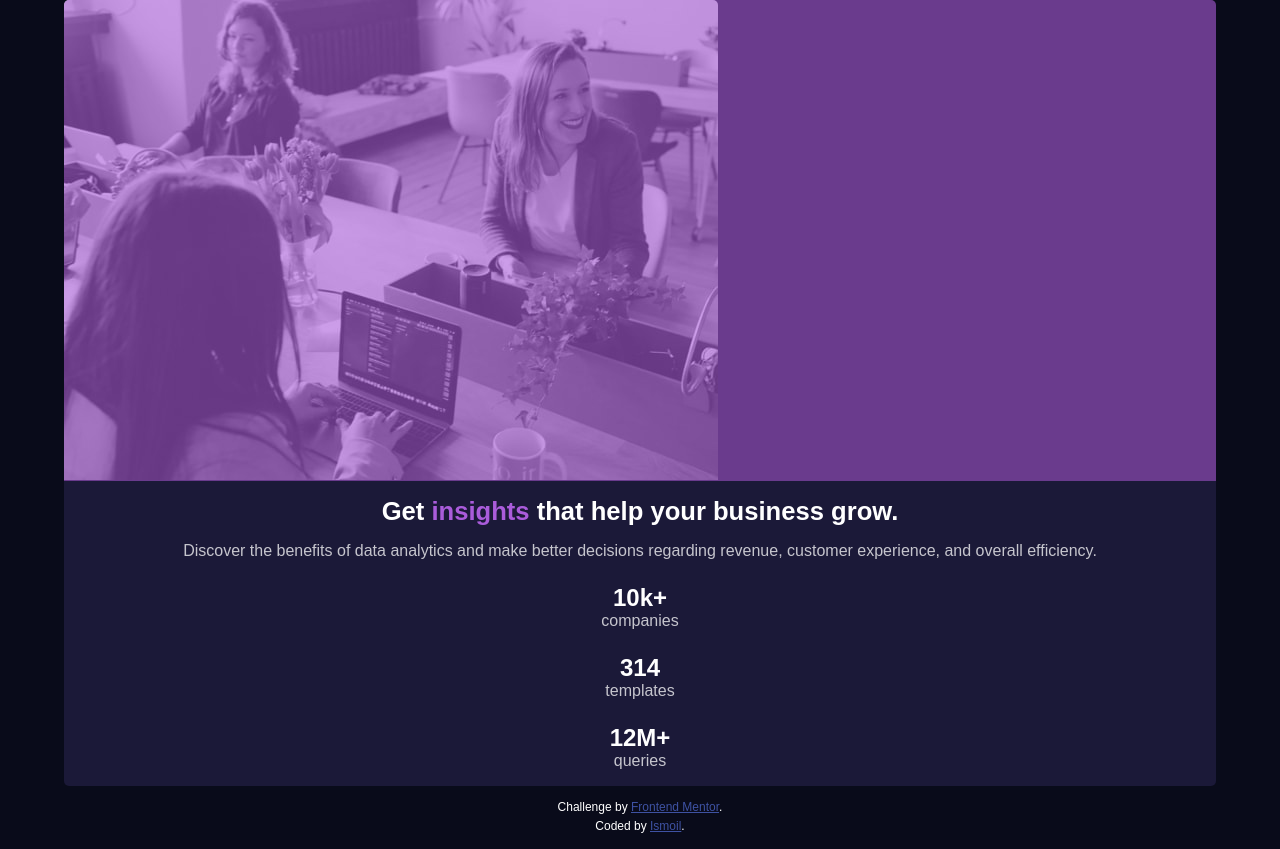
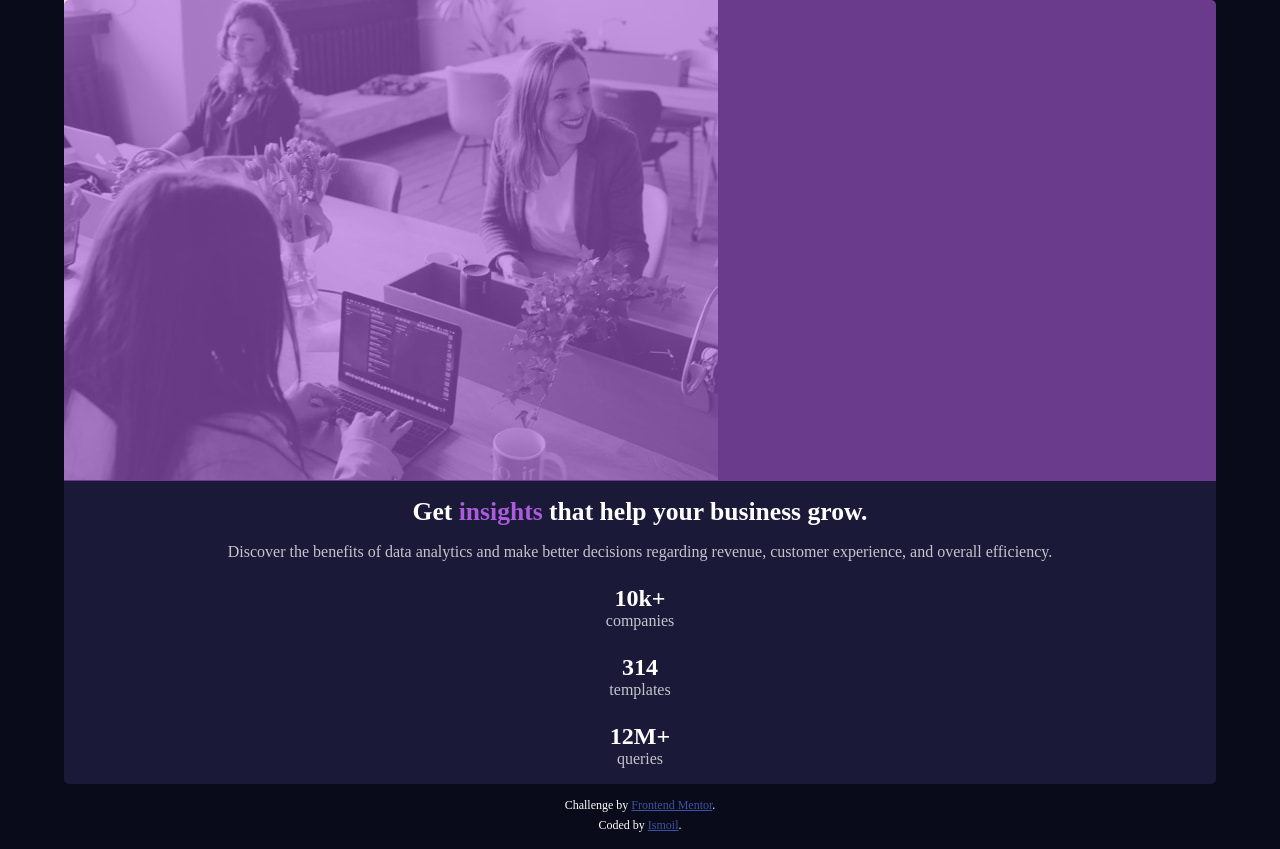
Before and after one commit to fullstackdev-pro/stats-preview-card-component, a plain HTML site: page index.html in a window 1280 px wide. Drawn offline with Linux system fonts and the light colour scheme.

Commit message:
Update style.css

```diff
--- a/style.css
+++ b/style.css
@@ -2,28 +2,18 @@ body {
     background-color: hsl(233, 47%, 7%);
     margin: 0 auto;
 }
-
-    @import url('https://rsms.me/inter/inter.css');
-    html {
-        font-family: 'Inter', sans-serif;
-    }
-    @supports (font-variation-settings: normal) {
-    html {
-        font-family: 'Inter var', sans-serif;
-        }
-    }
 
 .container {
     margin: 0 auto;
     width: 90%;
 }
 
-.section__image{
+.container > div {
     position: relative;
 }
 
-.section__image > img {
-    border-radius: 5px 5px 0 0;
+.header__image {
+    width: 100%;
 }
 
 .section__image-fon {
```
